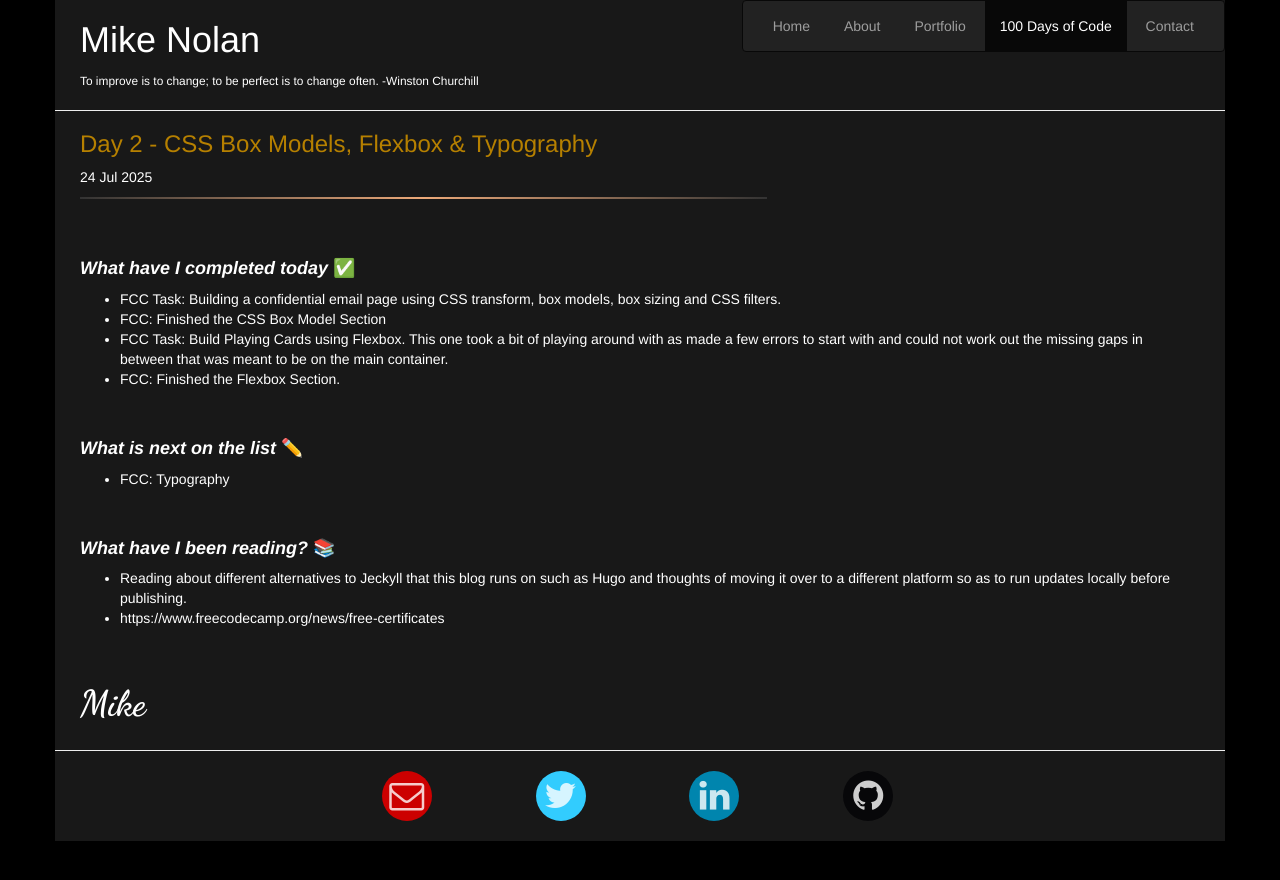
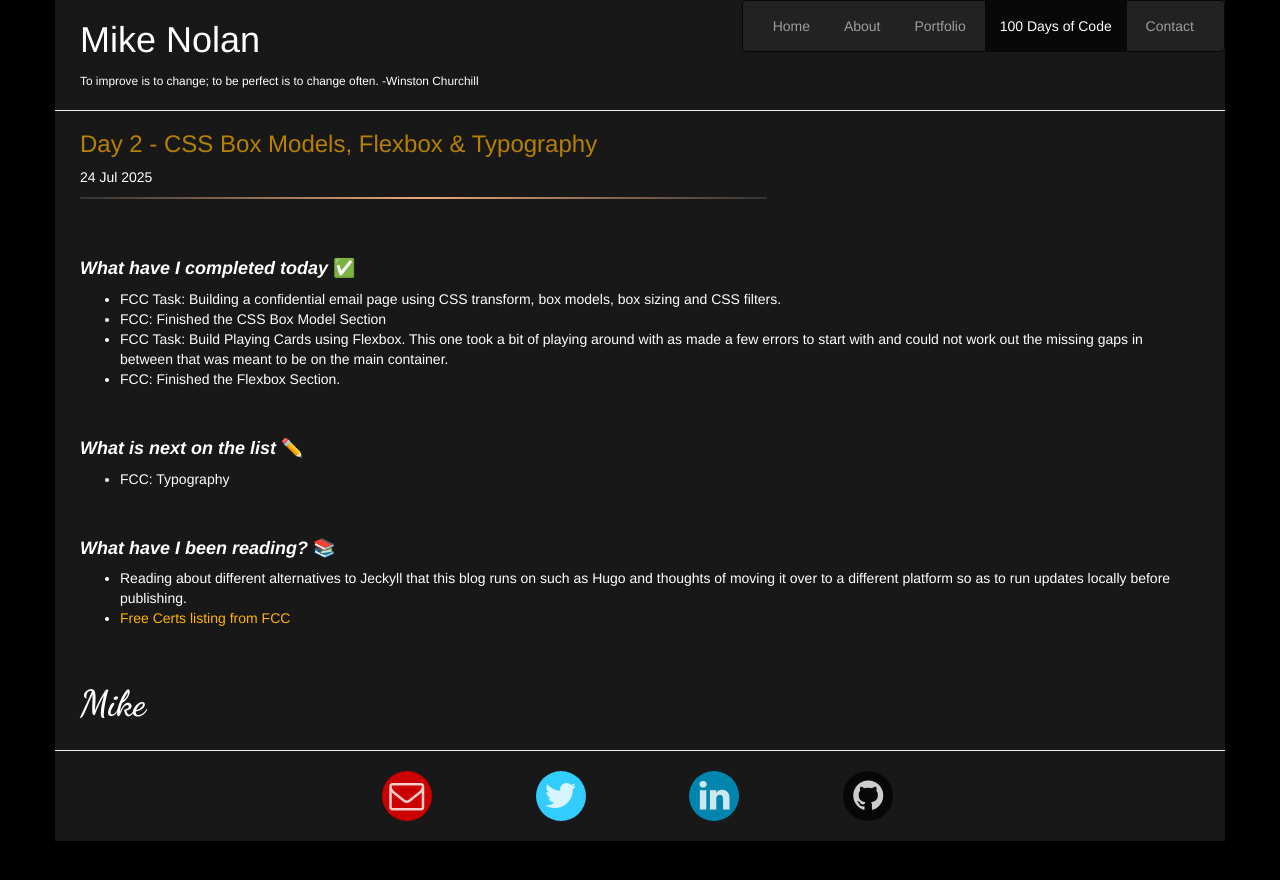
Before and after one commit to mikechristopher/100daysofcode, a Jekyll site: the page built from _posts/2025-07-24-Thurs-Day2.md, in a window 1280 px wide. Shown: the top 880 px of the page. Built offline with Jekyll 4.4.1, drawn with Linux system fonts in a browser that asks for light colours; nearby versions of some CDN libraries; emoji names are drawn with the system emoji font.

Commit message:
update link

```diff
--- a/_posts/2025-07-24-Thurs-Day2.md
+++ b/_posts/2025-07-24-Thurs-Day2.md
@@ -21,4 +21,4 @@ date: 2025-07-24
 #### ***What have I been reading?*** :books:
 
 - Reading about different alternatives to Jeckyll that this blog runs on such as Hugo and thoughts of moving it over to a different platform so as to run updates locally before publishing.
-- https://www.freecodecamp.org/news/free-certificates
+- <a href="https://www.freecodecamp.org/news/free-certificates">Free Certs listing from FCC</a>
```
